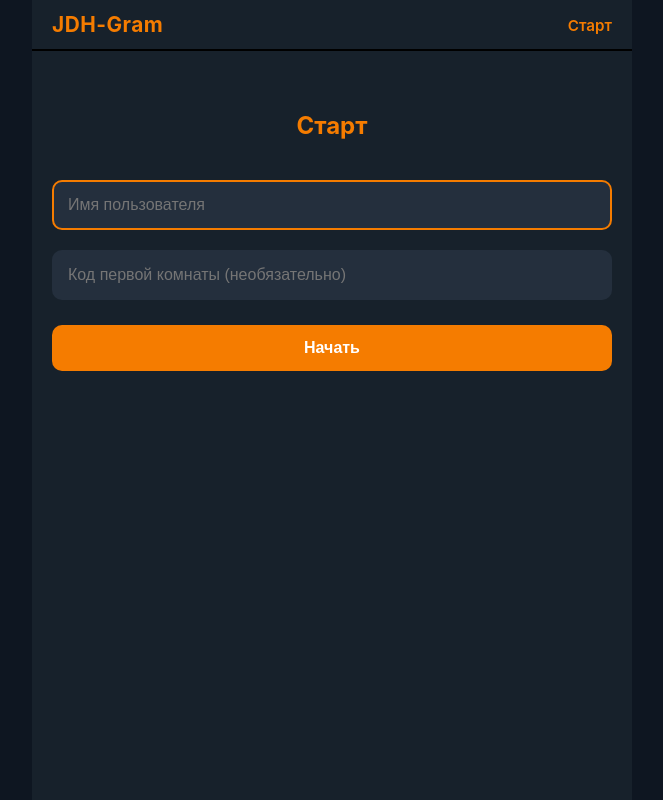
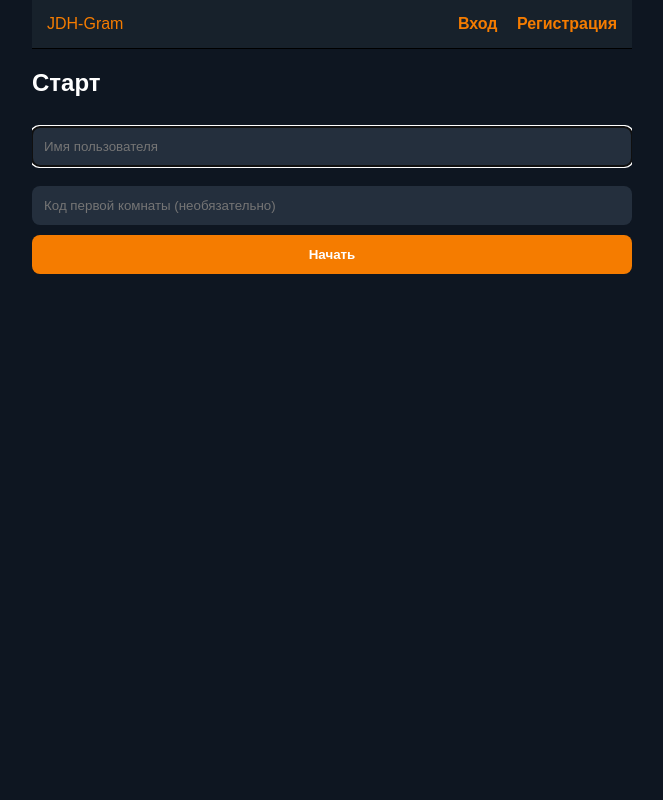
Before and after one commit to JDH-AF/JDHgram-, a Flask app: page /register in a window 1280 px wide. Shown: the whole page, without its empty margins (308-971 px from the left). Run offline with Flask 3, Linux system fonts and the light colour scheme.

Commit message:
Update base.html

```diff
--- a/templates/base.html
+++ b/templates/base.html
@@ -2,176 +2,36 @@
 <html lang="ru">
 <head>
     <meta charset="UTF-8">
-    <meta name="viewport" content="width=device-width, initial-scale=1.0, maximum-scale=1.0, user-scalable=no">
+    <meta name="viewport" content="width=device-width, initial-scale=1.0, user-scalable=no">
     <title>JDH-Gram</title>
     <style>
-        /* Цветовая палитра "Dark Orange Telegram" */
-        :root {
-            --bg-main: #0e1621;         /* Глубокий темный фон */
-            --bg-panel: #17212b;        /* Фон панелей и заголовка */
-            --accent: #f57c00;          /* Тот самый оранжевый */
-            --accent-hover: #e66a00;
-            --text-white: #ffffff;
-            --text-muted: #7f91a4;
-            --error-red: #ff5555;
-            --input-bg: #242f3d;
-        }
-
-        /* Общие сбросы */
-        * { box-sizing: border-box; }
-        body, html {
-            margin: 0; padding: 0;
-            height: 100%;
-            background: var(--bg-main);
-            color: var(--text-white);
-            font-family: -apple-system, BlinkMacSystemFont, "Segoe UI", Roboto, Helvetica, Arial, sans-serif;
-            -webkit-tap-highlight-color: transparent;
-        }
-
-        /* Основной контейнер приложения */
-        .app-container {
-    display: flex;
-    flex-direction: column;
-    height: 100vh; /* Строго на весь экран */
-    max-width: 600px;
-    margin: 0 auto;
-    background: var(--bg-panel);
-    overflow: hidden; /* Важно! */
-        }
-
-        /* Шапка сайта */
-        .header {
-            padding: 12px 20px;
-            background: var(--bg-panel);
-            border-bottom: 2px solid #000;
-            display: flex;
-            justify-content: space-between;
-            align-items: center;
-            z-index: 100;
-        }
-
-        .header h1 {
-            margin: 0;
-            font-size: 1.3rem;
-            color: var(--accent);
-            letter-spacing: 0.5px;
-        }
-
-        .header .nav-links a {
-            color: var(--accent);
-            text-decoration: none;
-            font-size: 0.95rem;
-            font-weight: 600;
-            margin-left: 15px;
-            transition: opacity 0.2s;
-        }
-
-        .header .nav-links a:hover { opacity: 0.8; }
-
-        /* ... внутри <style> в base.html ... */
-
-
-.main-content {
-    flex: 1; /* Занимает всё пространство между шапкой и низом */
-    display: flex;
-    flex-direction: column;
-    overflow: hidden;
-    position: relative;
-}
-
-
-        /* Уведомления (Flash-сообщения) */
-        .flash-messages {
-            background: rgba(255, 85, 85, 0.15);
-            color: var(--error-red);
-            padding: 10px;
-            text-align: center;
-            font-size: 0.9rem;
-            border-bottom: 1px solid rgba(255, 85, 85, 0.3);
-        }
-
-        /* Формы входа и регистрации */
-        .auth-container {
-            padding: 40px 20px;
-            text-align: center;
-        }
-
-        .auth-container h2 { color: var(--accent); margin-bottom: 30px; }
-
-        input {
-            width: 100%;
-            padding: 14px;
-            margin: 10px 0;
-            background: var(--input-bg);
-            border: 2px solid transparent;
-            border-radius: 10px;
-            color: white;
-            font-size: 1rem;
-            outline: none;
-            transition: border-color 0.2s;
-        }
-
-        input:focus { border-color: var(--accent); }
-
-        button {
-            width: 100%;
-            padding: 14px;
-            background: var(--accent);
-            border: none;
-            border-radius: 10px;
-            color: white;
-            font-size: 1rem;
-            font-weight: bold;
-            cursor: pointer;
-            margin-top: 15px;
-            transition: background 0.3s ease;
-        }
-
-        button:hover { background: var(--accent-hover); }
-
-        /* Ссылки под формами */
-        .auth-footer {
-            margin-top: 25px;
-            font-size: 0.9rem;
-            color: var(--text-muted);
-        }
-
-        .auth-footer a {
-            color: var(--accent);
-            text-decoration: none;
-            font-weight: bold;
-        }
-
-        /* Скроллбар (как в ТГ) */
-        ::-webkit-scrollbar { width: 4px; }
-        ::-webkit-scrollbar-thumb { background: rgba(255,255,255,0.1); border-radius: 10px; }
+        :root { --bg-main: #0e1621; --bg-panel: #17212b; --accent: #f57c00; --text: #fff; }
+        body { margin: 0; background: var(--bg-main); color: var(--text); font-family: sans-serif; }
+        .app { max-width: 600px; margin: 0 auto; display: flex; flex-direction: column; height: 100vh; }
+        header { padding: 15px; background: var(--bg-panel); display: flex; justify-content: space-between; border-bottom: 1px solid #000; }
+        header a { color: var(--accent); text-decoration: none; font-weight: bold; }
+        .content { flex: 1; overflow: hidden; position: relative; display: flex; flex-direction: column; }
+        input { width: 100%; padding: 12px; margin: 10px 0; background: #242f3d; border: none; border-radius: 8px; color: #fff; box-sizing: border-box; }
+        button { width: 100%; padding: 12px; background: var(--accent); border: none; border-radius: 8px; color: #fff; font-weight: bold; cursor: pointer; }
+        .flash { background: rgba(255,0,0,0.2); padding: 10px; text-align: center; font-size: 0.8rem; }
     </style>
 </head>
 <body>
-    <div class="app-container">
-        <header class="header">
-            <h1>JDH-Gram</h1>
-            <nav class="nav-links">
+    <div class="app">
+        <header>
+            <span style="color: var(--accent)">JDH-Gram</span>
+            <nav>
                 {% if current_user.is_authenticated %}
                     <a href="{{ url_for('index') }}">Чаты</a>
+                    <a href="{{ url_for('logout') }}" style="margin-left:15px; opacity:0.6">Выход</a>
                 {% else %}
-                    <a href="{{ url_for('register') }}">Старт</a>
-
+                    <a href="{{ url_for('login') }}">Вход</a>
+                    <a href="{{ url_for('register') }}" style="margin-left:15px">Регистрация</a>
                 {% endif %}
             </nav>
         </header>
-
-        {% with messages = get_flashed_messages() %}
-            {% if messages %}
-                {% for message in messages %}
-                    <div class="flash-messages">{{ message }}</div>
-                {% endfor %}
-            {% endif %}
-        {% endwith %}
-
-        <main class="main-content">
-            {% block content %}{% endblock %}
-        </main>
+        {% with msgs = get_flashed_messages() %}{% if msgs %}<div class="flash">{{ msgs[0] }}</div>{% endif %}{% endwith %}
+        <div class="content">{% block content %}{% endblock %}</div>
     </div>
 </body>
 </html>
```
